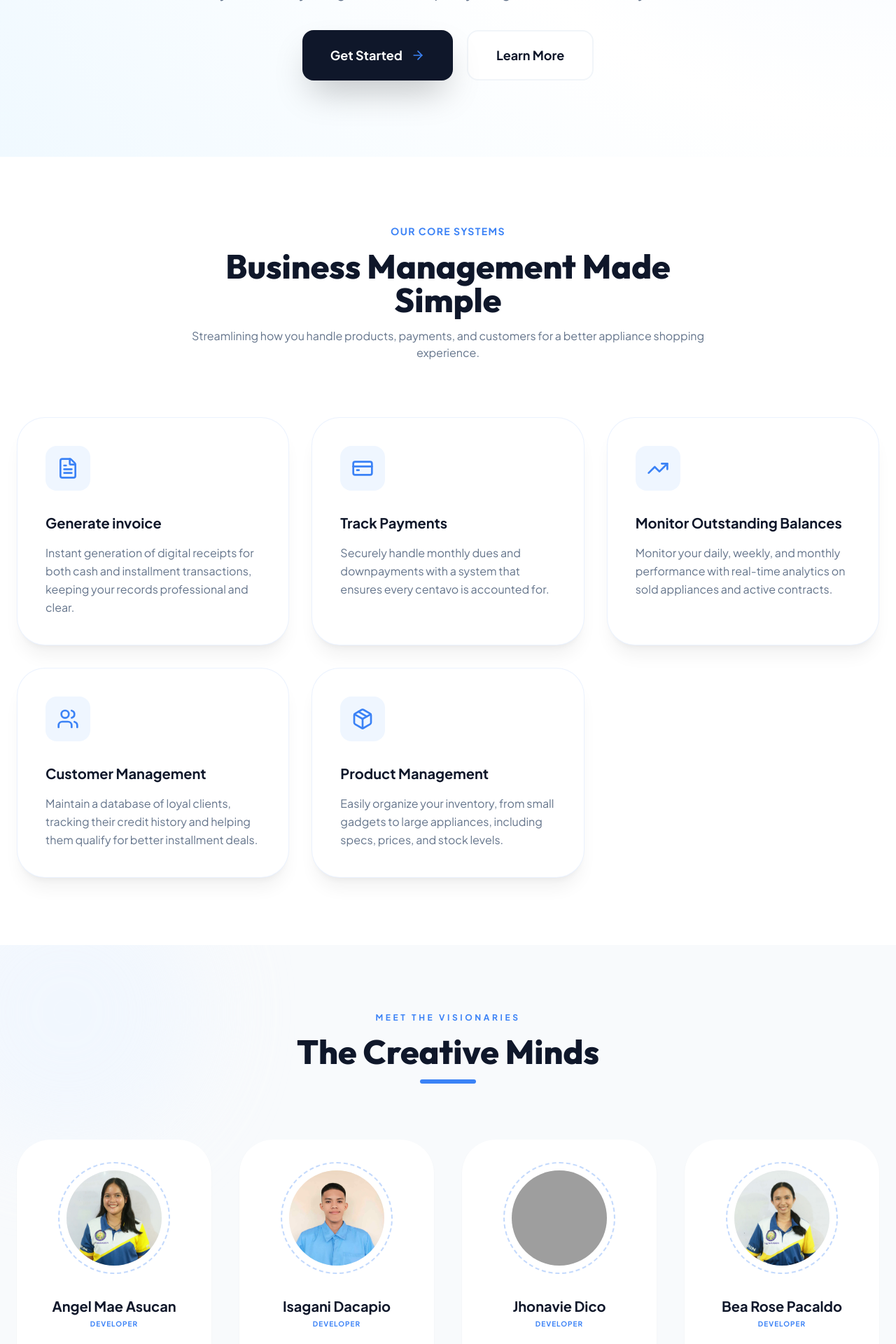
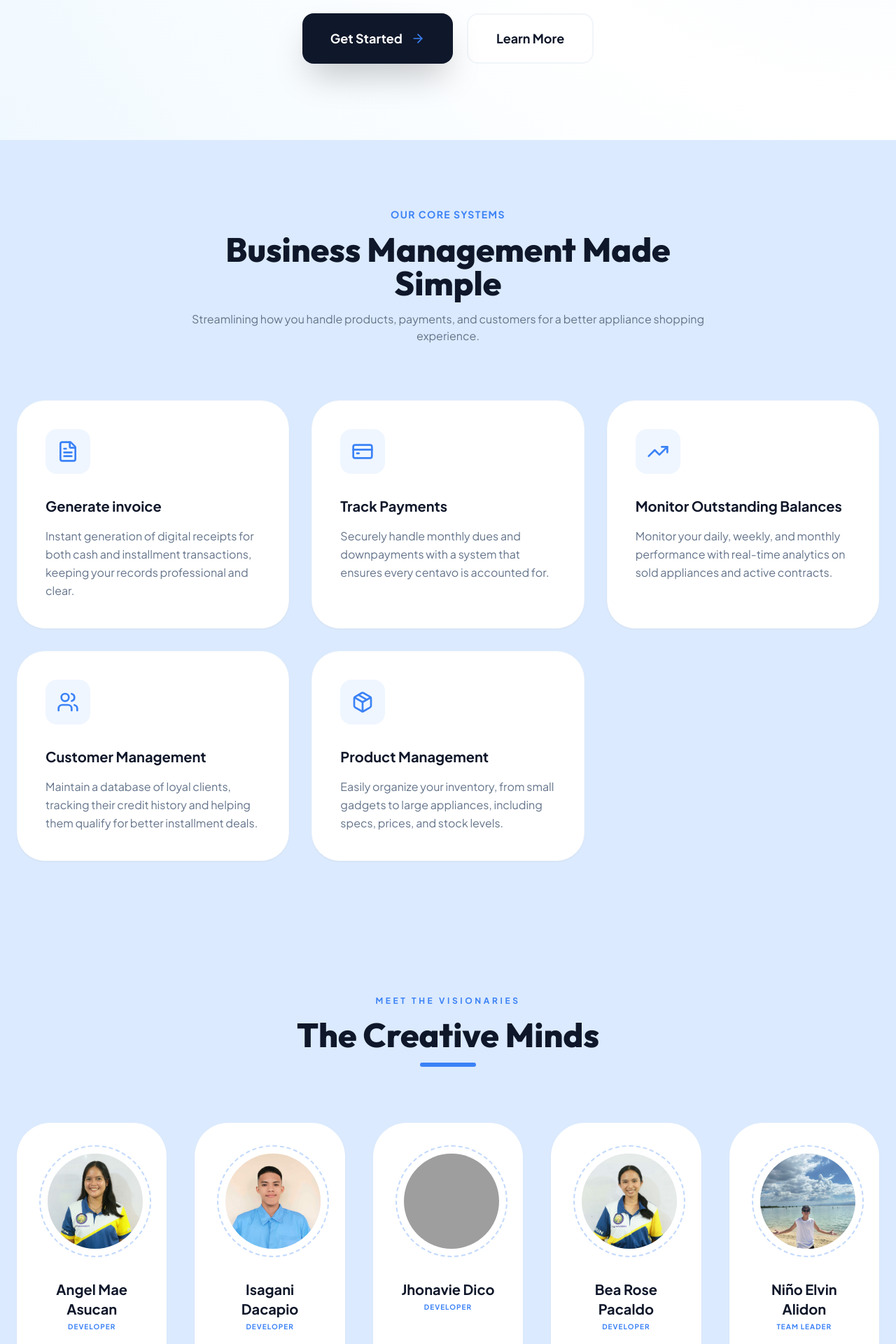
Before and after one commit to angelmaeasucan/Hsbi, a Flask app: page / in a window 1280 px wide. Shown: the part 600-2520 px from the top of the page at 70% size. Run offline with Flask 3, Linux system fonts and the light colour scheme; some libraries are stand-ins or nearby versions; grey boxes are pictures that could not be loaded.

Commit message:
index.html

```diff
--- a/templates/index.html
+++ b/templates/index.html
@@ -1,6 +1,7 @@
 <!DOCTYPE html>
 <html lang="en" class="scroll-smooth">
 <head>
+    <link rel="icon" type="image/png" href="{{ url_for('static', filename='logo.png') }}">
     <meta charset="UTF-8">
     <meta name="viewport" content="width=device-width, initial-scale=1.0">
     <title>HomeTech Solutions | Introduction</title>
@@ -9,7 +10,7 @@
     <link rel="stylesheet" href="https://cdnjs.cloudflare.com/ajax/libs/font-awesome/6.5.1/css/all.min.css">
 
     <script src="https://cdn.tailwindcss.com/3.4.1"></script>
-    <script src="https://unpkg.com/lucide@latest"></script>f
+    <script src="https://unpkg.com/lucide@latest"></script>
     <script src="https://cdnjs.cloudflare.com/ajax/libs/gsap/3.12.5/gsap.min.js"></script>
     <script src="https://cdnjs.cloudflare.com/ajax/libs/gsap/3.12.5/ScrollTrigger.min.js"></script>
 
@@ -175,7 +176,7 @@
     </div>
 </section>
 
-<section id="services" class="py-24 px-6 bg-white">
+<section id="services" class="py-24 px-6 bg-blue-100 overflow-hidden relative">
     <div class="max-w-7xl mx-auto">
         <div class="text-center max-w-3xl mx-auto mb-20 space-y-4">
             <h2 class="reveal text-primary font-bold uppercase tracking-widest text-sm">Our Core Systems</h2>
@@ -229,7 +230,7 @@
     </div>
 </section>
 
-<section id="devs" class="py-24 px-6 bg-slate-50 overflow-hidden relative">
+<section id="devs" class="py-24 px-6 bg-blue-100">
     <div class="absolute -top-24 -left-24 w-96 h-96 bg-blue-50 rounded-full blur-3xl opacity-70"></div>
 
     <div class="max-w-7xl mx-auto text-center relative z-10">
@@ -239,7 +240,7 @@
             <div class="w-20 h-1.5 bg-primary mx-auto rounded-full"></div>
         </div>
 
-        <div class="grid grid-cols-1 sm:grid-cols-2 lg:grid-cols-4 gap-10">
+        <div class="grid grid-cols-1 sm:grid-cols-2 lg:grid-cols-5 gap-10">
             <div class="reveal dev-card group relative bg-white p-8 rounded-[3rem] shadow-sm hover:shadow-2xl transition-all duration-500 hover:-translate-y-4">
                 <div class="relative w-40 h-40 mx-auto mb-8">
                     <div class="absolute inset-0 rounded-full border-2 border-dashed border-primary/30 group-hover:rotate-180 transition-transform duration-[2s]"></div>
@@ -275,7 +276,7 @@
                 <div class="relative w-40 h-40 mx-auto mb-8">
                     <div class="absolute inset-0 rounded-full border-2 border-dashed border-primary/30 group-hover:rotate-180 transition-transform duration-[2s]"></div>
                     <div class="absolute inset-2 rounded-full overflow-hidden border-4 border-white shadow-inner">
-                        <img src="{{ url_for('static', filename='Jhonavie.jpg') }}" alt="Jhonavie Dico" class="w-full h-full object-cover transition-transform duration-500 group-hover:scale-110">
+                        <img src="{{ url_for('static', filename='Jhonavie.jpg') }}" alt="Jhonavie Dico" class="w-full h-full object-cover object-center transition-transform duration-500 group-hover:scale-110">
                     </div>
                 </div>
                 <h4 class="text-xl font-bold text-dark mb-1">Jhonavie Dico</h4>
@@ -295,6 +296,24 @@
                 </div>
                 <h4 class="text-xl font-bold text-dark mb-1">Bea Rose Pacaldo</h4>
                 <p class="text-primary font-bold text-[10px] uppercase tracking-widest mb-6">Developer</p>
+                <div class="flex items-center justify-center gap-2 text-slate-500 opacity-0 group-hover:opacity-100 transition-opacity duration-300">
+                    <i data-lucide="map-pin" class="w-4 h-4 text-primary"></i>
+                    <span class="text-xs font-medium">Bohol, Philippines</span>
+                </div>
+            </div>
+
+            <div class="reveal dev-card group relative bg-white p-8 rounded-[3rem] shadow-sm hover:shadow-2xl transition-all duration-500 hover:-translate-y-4" style="transition-delay: 0.4s">
+                <div class="relative w-40 h-40 mx-auto mb-8">
+                    <div class="absolute inset-0 rounded-full border-2 border-dashed border-primary/30 group-hover:rotate-180 transition-transform duration-[2s]"></div>
+                    <div class="absolute inset-2 rounded-full overflow-hidden border-4 border-white shadow-inner">
+                        <a href="{{ url_for('static', filename='TeamLeader.jpg') }}" target="_blank" class="block w-full h-full">
+                            <img src="{{ url_for('static', filename='TeamLeader.jpg') }}" alt="Team Leader" class="w-full h-full object-cover transition-transform duration-500 group-hover:scale-110 cursor-pointer">
+                        </a>
+                    </div>
+                </div>
+                    <h4 class="text-xl font-bold text-dark mb-1">Niño Elvin Alidon</h4>
+                <p class="text-primary font-bold text-[10px] uppercase tracking-widest mb-6">Team Leader</p>
+
                 <div class="flex items-center justify-center gap-2 text-slate-500 opacity-0 group-hover:opacity-100 transition-opacity duration-300">
                     <i data-lucide="map-pin" class="w-4 h-4 text-primary"></i>
                     <span class="text-xs font-medium">Bohol, Philippines</span>
@@ -339,6 +358,8 @@
                         <span class="text-[10px] uppercase font-bold text-slate-500 tracking-wider">Email Us</span>
                         <a href="mailto:angel.asucan@bisu.edu.ph" class="text-sm font-semibold text-slate-200 hover:text-primary transition-colors">angel.asucan@bisu.edu.ph</a>
                         <a href="mailto:jhonaviebdico@gmail.com" class="text-sm font-semibold text-slate-200 hover:text-primary transition-colors">jhonaviebdico@gmail.com</a>
+                        <a href="mailto:ninoelvina@gmail.com" class="text-sm font-semibold text-slate-200 hover:text-primary transition-colors">ninoelvina@gmail.com</a>
+
                     </div>
                 </div>
 
@@ -414,7 +435,7 @@
 
         mobileLinks.forEach(link => {
             link.addEventListener('click', () => {
-                mobileMenu.classListzz.add('translate-x-full');
+                mobileMenu.classList.add('translate-x-full');
             });
         });
 
```
Also changed, not shown: static/TeamLeader.jpg (added).
